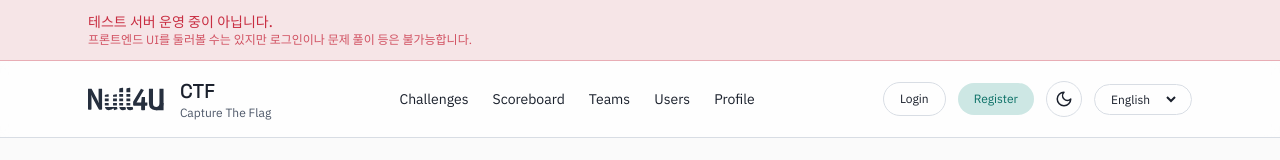
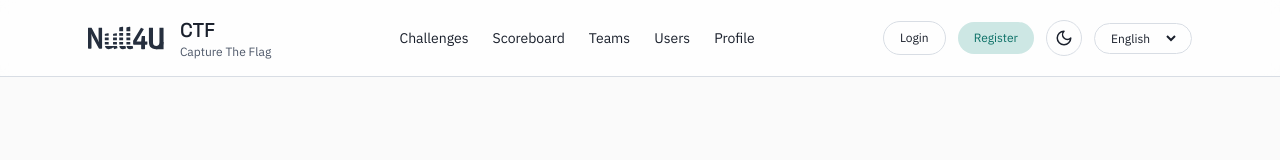
Before and after one commit to nullforu/smctfe, a React (Vite) app: page / in a window 1280 px wide. Shown: the top 160 px of the page. Built offline with nearby package versions, Linux system fonts and the light colour scheme; no server answers.

Commit message:
chore: remove test warning in header

```diff
--- a/src/components/Header.tsx
+++ b/src/components/Header.tsx
@@ -46,14 +46,14 @@ const Header = ({ user }: HeaderProps) => {
 
     return (
         <>
-            <div className='border-b border-danger/30 bg-danger/10'>
+            {/* <div className='border-b border-danger/30 bg-danger/10'>
                 <div className='mx-auto max-w-6xl px-6 py-3 text-sm text-danger'>
                     <p className='font-medium'>테스트 서버 운영 중이 아닙니다.</p>
                     <p className='text-xs text-danger/80'>
                         프론트엔드 UI를 둘러볼 수는 있지만 로그인이나 문제 풀이 등은 불가능합니다.
                     </p>
                 </div>
-            </div>
+            </div> */}
             {isBlocked ? (
                 <div className='border-b border-danger/30 bg-danger/10'>
                     <div className='mx-auto max-w-6xl px-6 py-3 text-sm text-danger'>
```
